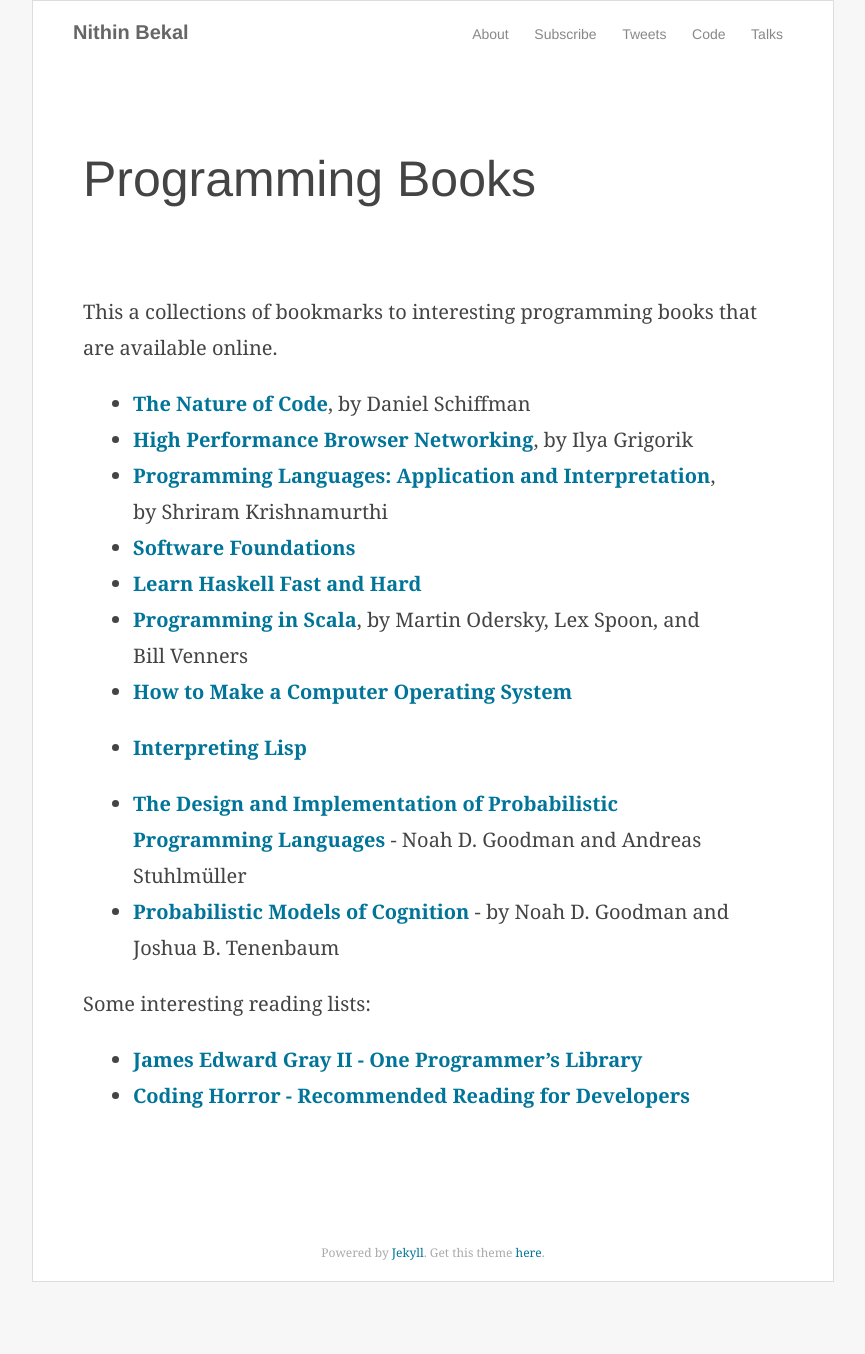
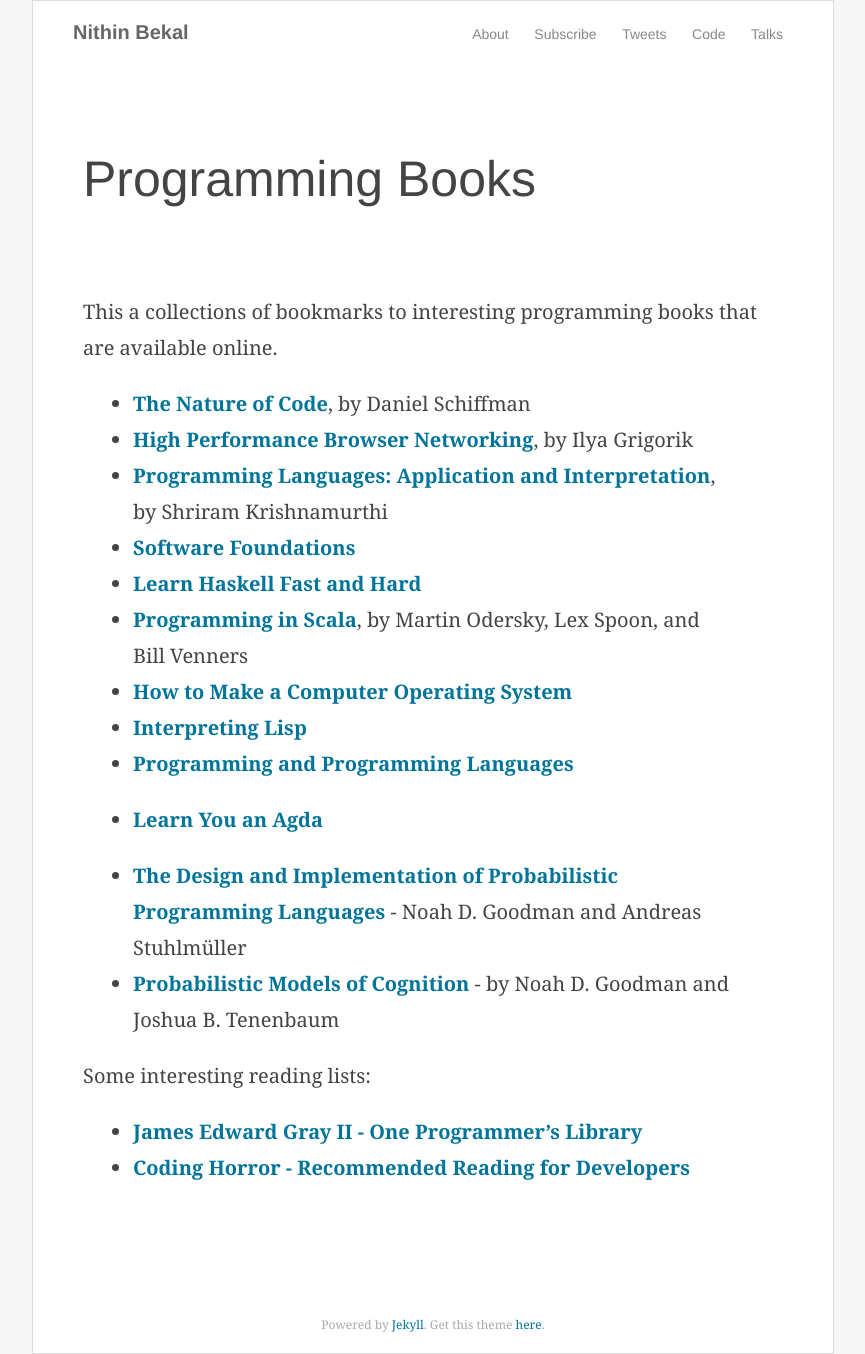
Before and after one commit to nithinbekal/nithinbekal.github.io, a Jekyll site: the page built from notes/programming/books.md, in a window 1280 px wide. Shown: the whole page, without its empty margins (207-1072 px from the left). Built offline with Jekyll 4.4.1, drawn with Linux system fonts in a browser that asks for light colours; before the commit the page ends 1282 px from its top, so only the background shows below that.

Commit message:
Add more book-bookmarks

```diff
--- a/notes/programming/books.md
+++ b/notes/programming/books.md
@@ -14,6 +14,8 @@
 - [Programming in Scala](http://www.artima.com/pins1ed/), by Martin Odersky, Lex Spoon, and Bill Venners
 - [How to Make a Computer Operating System](http://samypesse.github.io/How-to-Make-a-Computer-Operating-System/)
 - [Interpreting Lisp](Interpreting Lisp)
+* [Programming and Programming Languages](http://papl.cs.brown.edu/2014/)
+* [Learn You an Agda](http://williamdemeo.github.io/2014/02/27/learn-you-an-agda/)
 
 * [The Design and Implementation of Probabilistic Programming Languages](http://dippl.org/) - Noah D. Goodman and Andreas Stuhlmüller
 * [Probabilistic Models of Cognition](https://probmods.org/) - by Noah D. Goodman and Joshua B. Tenenbaum
```
